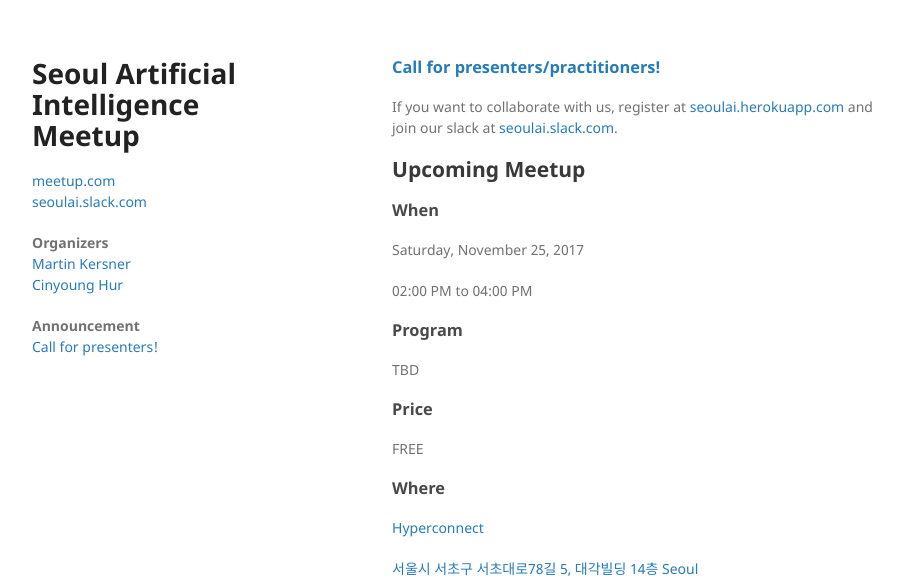
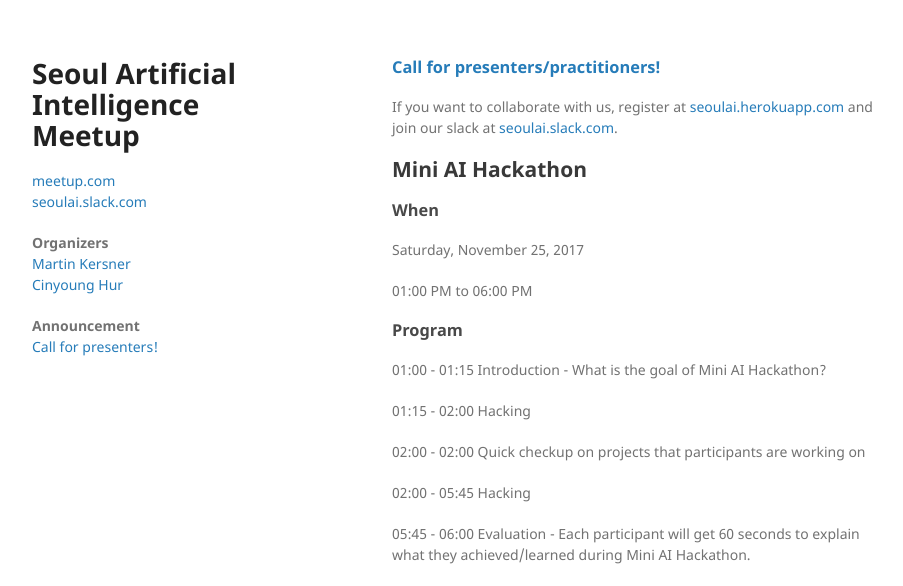
Before and after one commit to martinkersner/seoul-artificial-intelligence-meetup, a Jekyll site: the page built from docs/index.md, in a window 1280 px wide and 1400 px high. Shown: the top 586 px of the window, without its empty margins (178-1081 px from the left). Built offline with Jekyll 4.4.1, drawn with Linux system fonts in a browser that asks for light colours; the repository's description, which GitHub fills in, is left out; our own code applies the rules of GitHub Pages for plain Markdown files; some of the changed text lies outside the part shown.

Commit message:
mini AI Hackathon

```diff
--- a/docs/index.md
+++ b/docs/index.md
@@ -6,15 +6,39 @@
 
 If you want to collaborate with us, register at [seoulai.herokuapp.com](https://seoulai.herokuapp.com/) and join our slack at [seoulai.slack.com](https://seoulai.slack.com/).
 
-## Upcoming Meetup
+<!--## Upcoming Meetup-->
+## Mini AI Hackathon
+
 ### When
 Saturday, November 25, 2017
 
-02:00 PM to 04:00 PM
+01:00 PM to 06:00 PM
 <!-- 10:00 AM to 12:00 PM -->
 
 ### Program
-TBD
+<!--TBD-->
+
+01:00 - 01:15 Introduction - What is the goal of Mini AI Hackathon?
+
+01:15 - 02:00 Hacking
+
+02:00 - 02:00 Quick checkup on projects that participants are working on
+
+02:00 - 05:45 Hacking
+
+05:45 - 06:00 Evaluation - Each participant will get 60 seconds to explain what they achieved/learned during Mini AI Hackathon.
+
+## Details
+
+It is recommended to think about project you want to work on in advance. You can continue working on some of your projects. You can learn new framework that could be useful for you later on. Or maybe you want implement some new NN architecture? Great! There are no limits to projects, however, the project should be related to Artificial Intelligence.
+
+## Team
+
+Mini AI Hackathon allows you to participate either as a single participant or in a team. In case you want to participate in a team, all members (not more than 2 is recommended) have to RSVP to this event through meetup.com. If you want to search for potential team members, the best way is through our slack [seoulai.slack.com](https://seoulai.slack.com/) (before joining slack you have to ask for invitation at [seoulai.herokuapp.com](https://seoulai.herokuapp.com/))
+
+## Registration
+Register at [meetup.com](https://www.meetup.com/Seoul-Artificial-Intelligence-Meetup/events/245144915).
+
 
 <!--02:00 - 02:15 Networking-->
 
```
